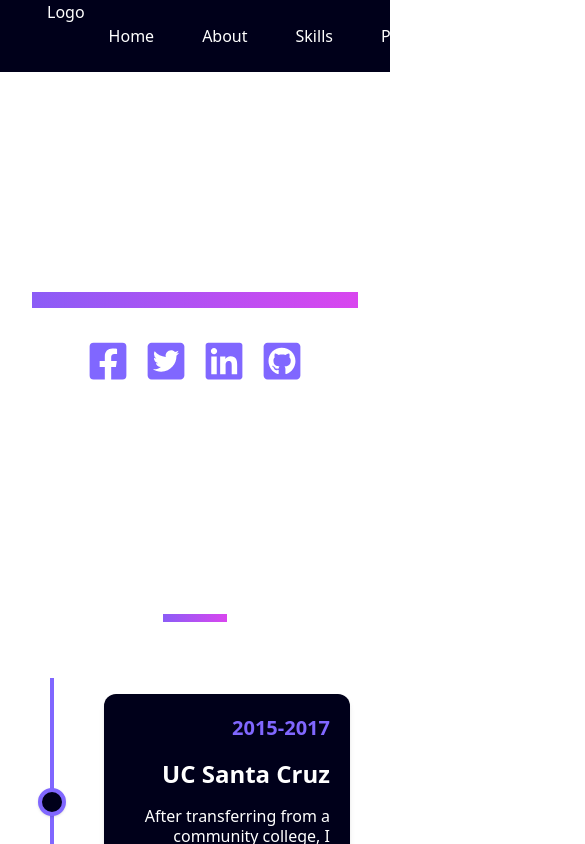
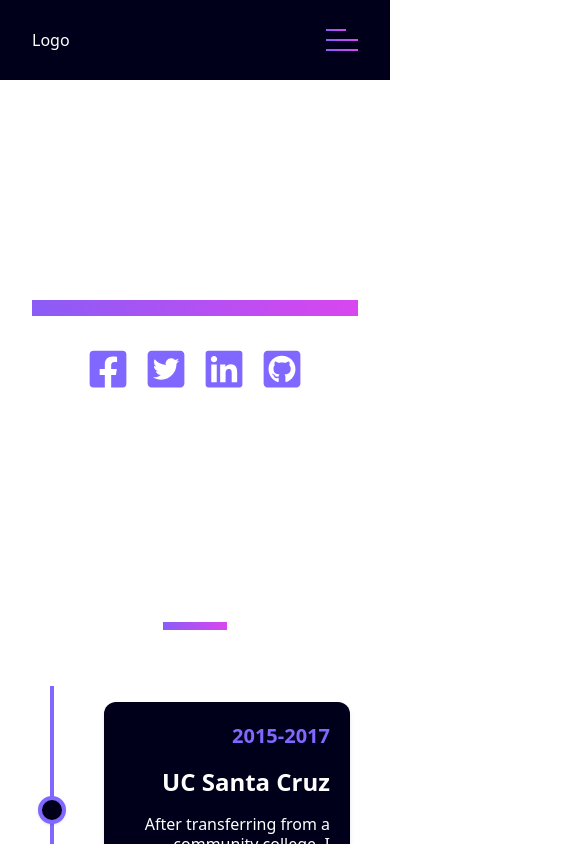
Before and after one commit to lee44/website-portfolio, a Next.js app: page / in a window 390 px wide. Shown: the top 844 px of the page, 585 px wide, since content can reach past the window. Built offline with nearby package versions, Linux system fonts and the light colour scheme.

Commit message:
Added mobile nav menu, can open and close menu

```diff
--- a/components/nav/Navigation.js
+++ b/components/nav/Navigation.js
@@ -1,11 +1,17 @@
-import React from 'react'
+import React, { useState } from 'react'
+import Menu from './menu'
 
-export default function Nav() {
+const Nav = () => {
+  const [menu, setMenu] = useState(false)
+  const toggleMenu = () => {
+    setMenu(!menu)
+  }
+
   return (
     <>
-      <nav className='container h20 top-0 flex justify-between text-white'>
+      <nav className='md:container h-20 top-0 px-8 flex justify-between items-center text-white'>
         <span>Logo</span>
-        <ol className='flex'>
+        <ol className='hidden md:flex'>
           <li className='p-6'>Home</li>
           <li className='p-6'>About</li>
           <li className='p-6'>Skills</li>
@@ -13,7 +19,15 @@ export default function Nav() {
           <li className='p-6'>Contact</li>
           <li className='p-6'>Resume</li>
         </ol>
+        <div className='md:hidden space-y-2 cursor-pointer' onClick={toggleMenu}>
+          <span className='block w-5 h-0.5 bg-gradient-to-r from-violet-500 to-fuchsia-500'></span>
+          <span className='block w-8 h-0.5 bg-gradient-to-r from-violet-500 to-fuchsia-500'></span>
+          <span className='block w-8 h-0.5 bg-gradient-to-r from-violet-500 to-fuchsia-500'></span>
+        </div>
+        <Menu menu={menu} toggleMenu={toggleMenu} />
       </nav>
     </>
   )
 }
+
+export default Nav
--- /dev/null
+++ b/components/nav/menu.js
@@ -0,0 +1,35 @@
+import React from 'react'
+
+const Menu = ({ menu, toggleMenu }) => {
+  return (
+    <div className={`${menu ? 'flex' : 'hidden'} flex-col justify-center w-screen h-screen top-0 left-0 px-8 bg-primary-bg z-[99] fixed`}>
+      <button type='button' className='text-white rounded-md p-2 flex items-center justify-end' onClick={toggleMenu}>
+        <svg className='h-12 w-12' xmlns='http://www.w3.org/2000/svg' fill='none' viewBox='0 0 24 24' stroke='currentColor' aria-hidden='true'>
+          <path stroke-linecap='round' stroke-linejoin='round' stroke-width='2' d='M6 18L18 6M6 6l12 12' />
+        </svg>
+      </button>
+      <ol className='flex flex-col'>
+        <li className=''>
+          <h1>Home</h1>
+        </li>
+        <li className=''>
+          <h1>About</h1>
+        </li>
+        <li className=''>
+          <h1>Skills</h1>
+        </li>
+        <li className=''>
+          <h1>Portfolio</h1>
+        </li>
+        <li className=''>
+          <h1>Contact</h1>
+        </li>
+        <li className=''>
+          <h1>Resume</h1>
+        </li>
+      </ol>
+    </div>
+  )
+}
+
+export default Menu
```
